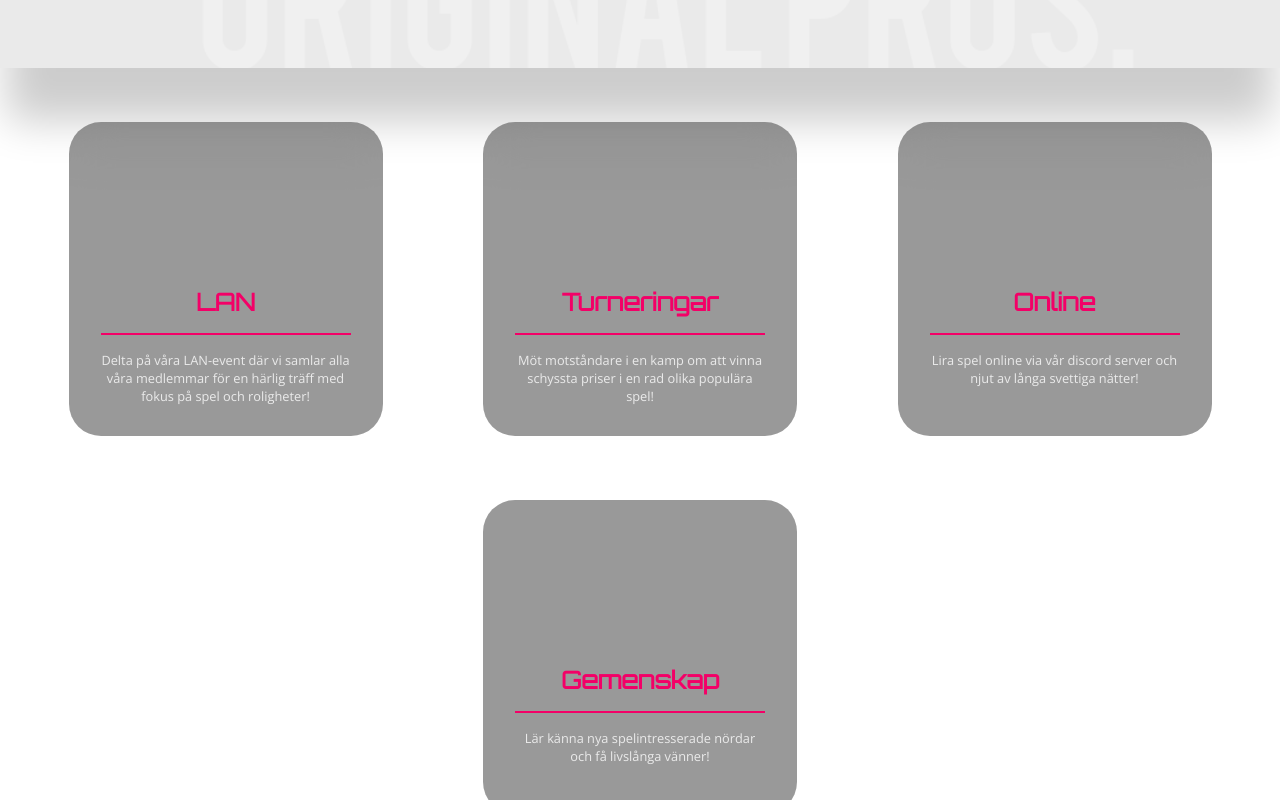
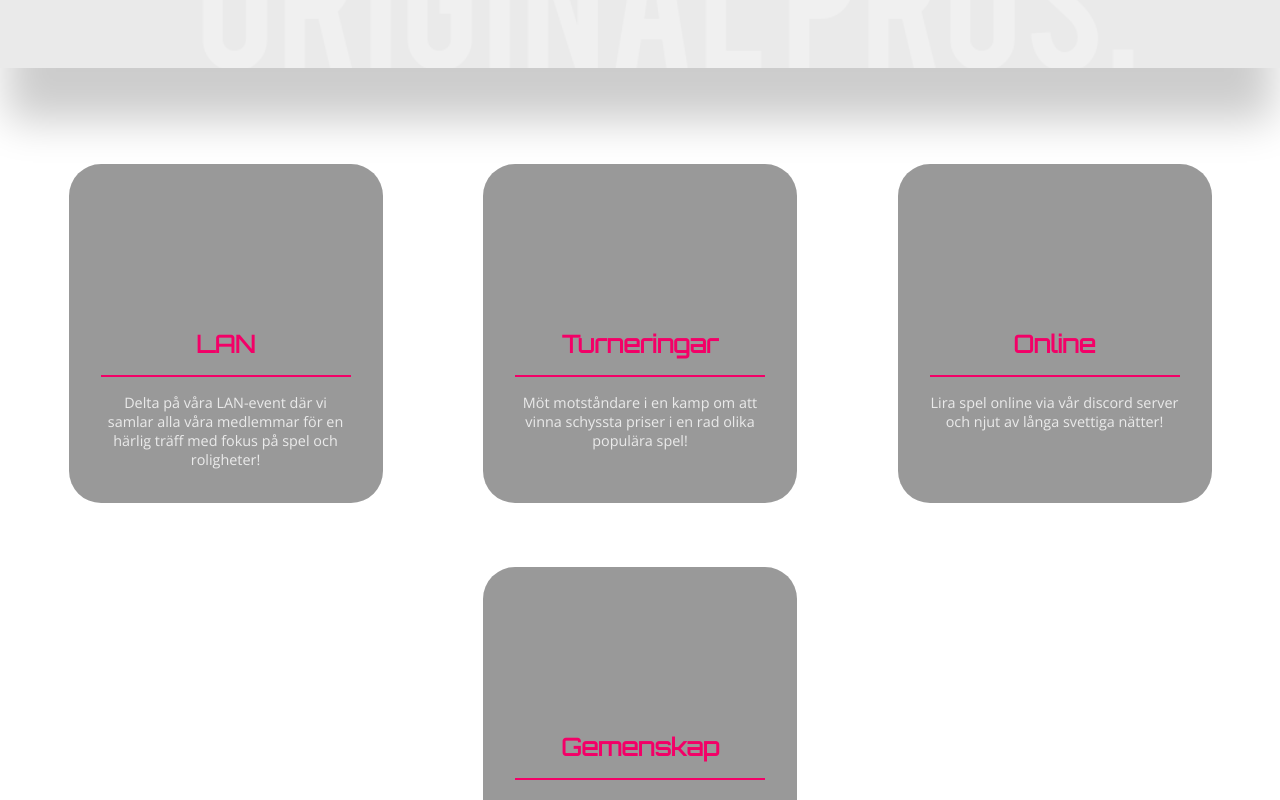
Before and after one commit to lordstimpa/ORG-Gaming-Association, a React (Vite) app: page / in a window 1280 px wide. Shown: the part 1660-2460 px from the top of the page. Built offline with nearby package versions, Linux system fonts and the light colour scheme; some icons are missing.

Commit message:
Added routing functionality from different links

```diff
--- a/src/App.jsx
+++ b/src/App.jsx
@@ -49,6 +49,14 @@ function App() {
 
           <Route exact path="/latest-news" element={<Posts />} />
 
+          <Route path="/latest-news/:postId" element={<Posts />} />
+
+          <Route
+            exact
+            path="/membership"
+            element={<DynamicComponent contentComponent={<Membership />} />}
+          />
+
           <Route
             exact
             path="/about"
@@ -83,12 +91,6 @@ function App() {
             exact
             path="/about/annual-reports"
             element={<DynamicComponent contentComponent={<AnnualReports />} />}
-          />
-
-          <Route
-            exact
-            path="/membership"
-            element={<DynamicComponent contentComponent={<Membership />} />}
           />
 
           <Route
--- a/src/components/Homepage/More.jsx
+++ b/src/components/Homepage/More.jsx
@@ -1,4 +1,5 @@
 import styled from "styled-components";
+import { Link } from "react-router-dom";
 import {
   PiComputerTower,
   PiUsersThree,
@@ -13,14 +14,15 @@ const Body = styled.div`
   justify-content: center;
 
   & .Parent {
+    margin: 4rem 0;
     display: flex;
     flex-wrap: wrap;
     justify-content: space-evenly;
     align-items: center;
 
     & .Child {
-      height: 250px;
       width: 250px;
+      height: 275px;
       border-radius: 2rem;
       padding: 2rem;
       margin: 2rem;
@@ -28,6 +30,14 @@ const Body = styled.div`
       backdrop-filter: blur(25px);
       background: rgba(0, 0, 0, 0.4);
       text-align: center;
+      text-decoration: none;
+      transition: all 0.2s ease-in-out;
+
+      :hover {
+        cursor: pointer;
+        transform: scale(1.02);
+        box-shadow: rgba(0, 0, 0, 0.3) 0px 15px 45px;
+      }
 
       & h2 {
         color: #f30067;
@@ -38,7 +48,7 @@ const Body = styled.div`
       }
 
       & p {
-        font-size: 0.8rem;
+        font-size: 0.9rem;
         color: #eaeaea;
       }
 
@@ -64,7 +74,7 @@ const More = () => {
   return (
     <Body>
       <div className="Parent">
-        <div className="Child">
+        <Link className="Child" to="/event">
           <div>
             <PiComputerTower className="Icon" />
             <h2>LAN</h2>
@@ -73,8 +83,8 @@ const More = () => {
               härlig träff med fokus på spel och roligheter!
             </p>
           </div>
-        </div>
-        <div className="Child">
+        </Link>
+        <Link className="Child" to="/event">
           <div>
             <PiTrophy className="Icon" />
             <h2>Turneringar</h2>
@@ -83,8 +93,8 @@ const More = () => {
               olika populära spel!
             </p>
           </div>
-        </div>
-        <div className="Child">
+        </Link>
+        <a className="Child" href="https://discord.gg/8JS23pMX">
           <div>
             <PiGlobe className="Icon" />
             <h2>Online</h2>
@@ -93,8 +103,8 @@ const More = () => {
               nätter!
             </p>
           </div>
-        </div>
-        <div className="Child">
+        </a>
+        <Link className="Child" to="/membership">
           <div>
             <PiUsersThree className="Icon" />
             <h2>Gemenskap</h2>
@@ -102,7 +112,7 @@ const More = () => {
               Lär känna nya spelintresserade nördar och få livslånga vänner!
             </p>
           </div>
-        </div>
+        </Link>
       </div>
     </Body>
   );
--- a/src/components/Subpages/Sub-PostDate.jsx
+++ b/src/components/Subpages/Sub-PostDate.jsx
@@ -1,5 +1,5 @@
 import styled from "styled-components";
-import { Link } from "react-router-dom";
+import { Link as RouterLink, useNavigate } from "react-router-dom";
 import API from "../API/API";
 import Loading from "../Subpages/Loading";
 
@@ -74,9 +74,13 @@ const PostDate = () => {
           </div>
         )}
         {datesPosted.map((post) => (
-          <Link key={post.id} className="Link">
+          <RouterLink
+            to={`/latest-news/${post.id}`}
+            key={post.id}
+            className="Link"
+          >
             {post.created_date}
-          </Link>
+          </RouterLink>
         ))}
       </div>
     </Body>
--- a/src/components/Subpages/Sub-Posts.jsx
+++ b/src/components/Subpages/Sub-Posts.jsx
@@ -1,4 +1,6 @@
 import styled from "styled-components";
+import { useEffect } from "react";
+import { useParams, useNavigate } from "react-router-dom";
 import API from "../API/API";
 import Gamer from "../../assets/gamer.jpg";
 import Loading from "../Subpages/Loading";
@@ -78,6 +80,9 @@ const Body = styled.div`
 `;
 
 const Posts = () => {
+  const { postId } = useParams();
+  const navigate = useNavigate();
+
   const {
     data: response,
     isError,
@@ -87,6 +92,15 @@ const Posts = () => {
   const formatMessage = (message) => {
     return message.replace(/\n/g, "<br>");
   };
+
+  useEffect(() => {
+    if (!isLoading && response) {
+      const postElement = document.getElementById(postId);
+      if (postElement) {
+        postElement.scrollIntoView({ behavior: "smooth", block: "center" });
+      }
+    }
+  }, [postId, navigate, isLoading, response]);
 
   return (
     <Body backgroundImg={Gamer}>
@@ -111,7 +125,7 @@ const Posts = () => {
         )}
         {response &&
           response.map((post) => (
-            <div className="PostInnerContainer" key={post.id}>
+            <div className="PostInnerContainer" key={post.id} id={post.id}>
               <h2>
                 {post.start_date} - {post.start_time}
               </h2>
```
